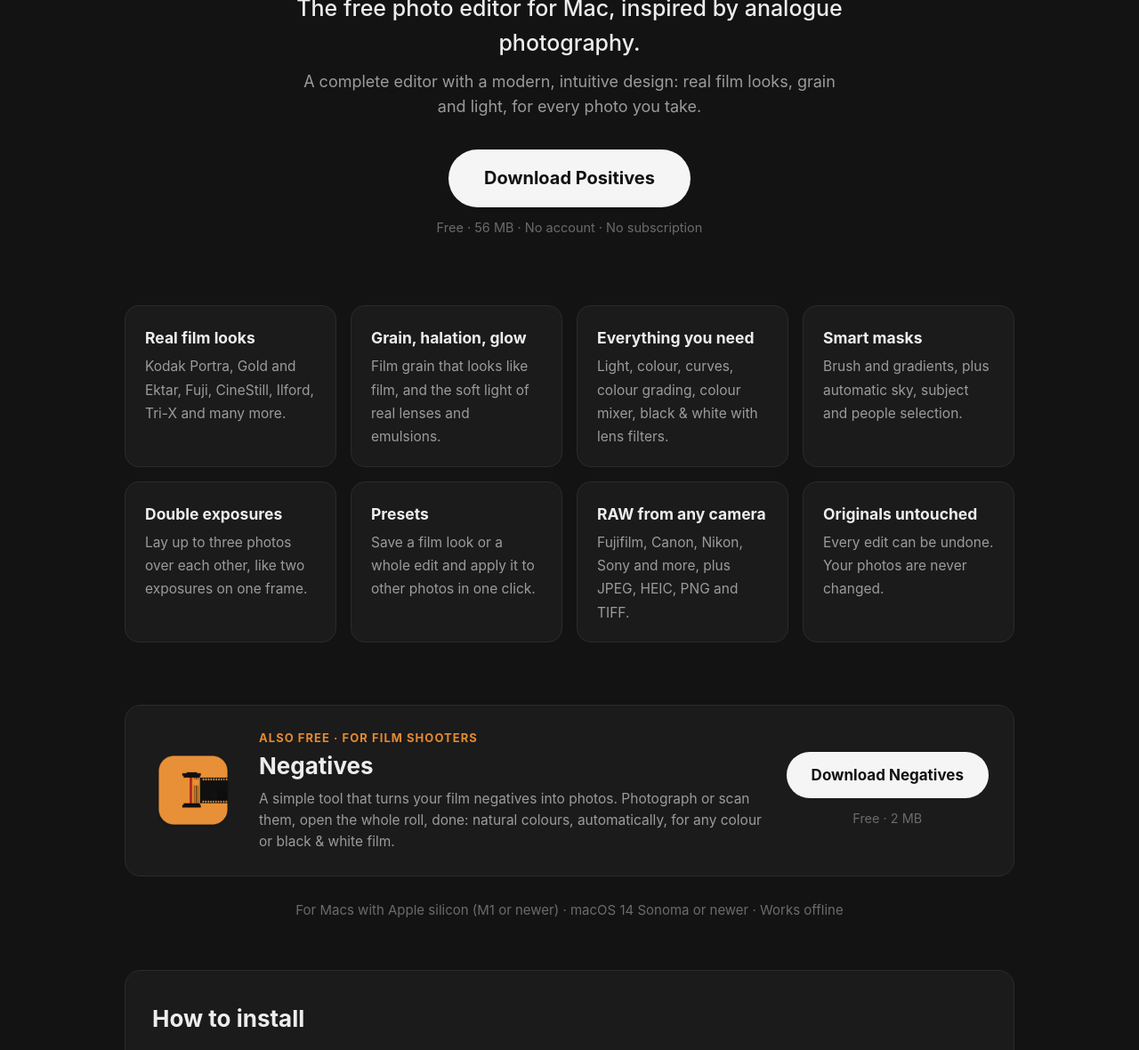
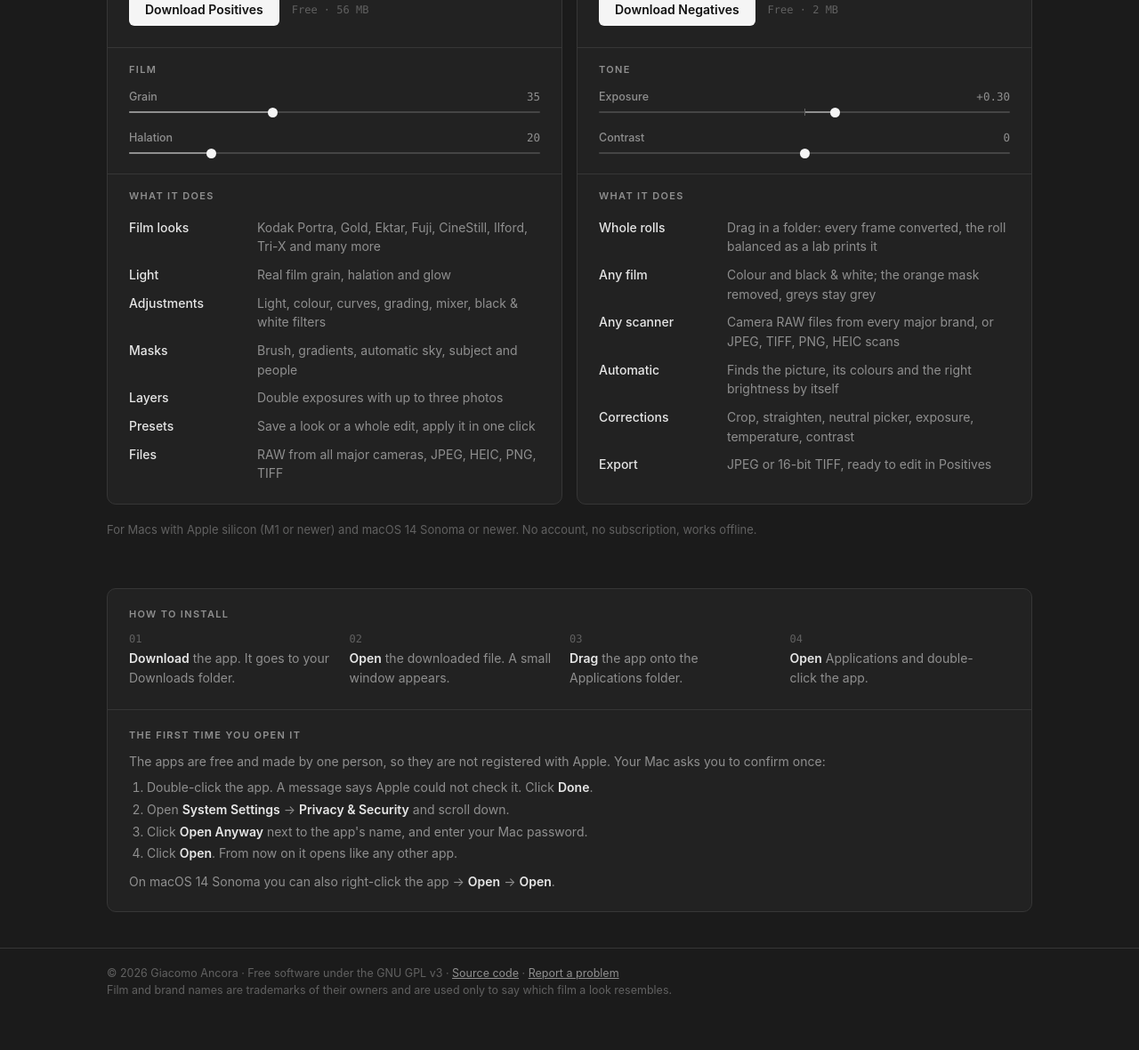
Before and after one commit to giaggito/Negatives-Positives, a plain HTML site: page index.html in a window 1280 px wide. Shown: the part 395-1575 px from the top of the page at 89% size. Drawn offline with Linux system fonts and the light colour scheme.

Commit message:
Redesign in the apps' design language; both apps side by side

```diff
--- a/index.html
+++ b/index.html
@@ -3,121 +3,195 @@
 <head>
 <meta charset="utf-8">
 <meta name="viewport" content="width=device-width, initial-scale=1">
-<title>Positives: the free Mac photo editor inspired by analogue photography</title>
-<meta name="description" content="Positives is a free, complete photo editor for Mac with a modern, intuitive design inspired by analogue photography: real film looks, grain, halation, masks and double exposures. Plus Negatives, a free tool that turns film negatives into photos.">
-<meta property="og:title" content="Positives: free photo editor for Mac, inspired by film">
-<meta property="og:description" content="Real film looks, grain and light. Free, no account, no subscription.">
+<title>Positives &amp; Negatives: free Mac apps for photographers</title>
+<meta name="description" content="Two free Mac apps. Positives is a complete photo editor with a modern, intuitive design inspired by analogue photography. Negatives turns film negatives into photos, automatically.">
+<meta property="og:title" content="Positives &amp; Negatives">
+<meta property="og:description" content="Free Mac apps for photographers: a film-inspired photo editor and a negative converter.">
 <meta property="og:image" content="https://giaggito.github.io/Negatives-Positives/positives.png">
 <link rel="icon" href="favicon.png">
 <style>
+  /* The apps' palette: neutral greys only (R = G = B), so nothing tints how a photograph is seen. */
   :root {
-    --bg: #131313; --panel: #1b1b1b; --line: #2b2b2b; --text: #ededed; --muted: #9b9b9b; --faint: #6b6b6b;
-    --accent: #f5f5f5; --orange: #e58a2e;
+    --canvas: #1b1b1b; --panel: #222222; --hairline: #363636; --track: #454545;
+    --text: #e6e6e6; --secondary: #8f8f8f; --tertiary: #616161; --accent: #f5f5f5;
+    --mono: ui-monospace, "SF Mono", Menlo, monospace;
   }
   * { box-sizing: border-box; }
+  html { background: var(--canvas); }
   body {
-    margin: 0; background: var(--bg); color: var(--text);
-    font: 17px/1.55 -apple-system, BlinkMacSystemFont, "SF Pro Text", "Helvetica Neue", Helvetica, Arial, sans-serif;
+    margin: 0; background: var(--canvas); color: var(--text);
+    font: 15px/1.55 -apple-system, BlinkMacSystemFont, "SF Pro Text", "Helvetica Neue", Helvetica, Arial, sans-serif;
     -webkit-font-smoothing: antialiased;
   }
-  .wrap { max-width: 1040px; margin: 0 auto; padding: 0 20px; }
+  a { color: inherit; }
 
-  .hero { text-align: center; padding: 76px 0 30px; }
-  .hero img { width: 184px; height: 184px; filter: drop-shadow(0 18px 40px rgba(0,0,0,.55)); }
-  .hero h1 { font-size: clamp(46px, 8vw, 78px); line-height: 1; margin: 26px 0 14px; letter-spacing: -0.035em; font-weight: 750; }
-  .hero .tag { font-size: clamp(20px, 2.8vw, 25px); color: var(--text); margin: 0 auto 10px; max-width: 720px; font-weight: 500; }
-  .hero .lead { font-size: 18px; color: var(--muted); max-width: 620px; margin: 0 auto 34px; }
+  .bar { height: 44px; border-bottom: 1px solid var(--hairline); }
+  .bar .in { max-width: 1080px; margin: 0 auto; padding: 0 20px; height: 100%; display: flex; align-items: center; gap: 20px; }
+  .bar .name { font-size: 13px; font-weight: 500; color: var(--secondary); }
+  .bar nav { margin-left: auto; display: flex; gap: 18px; }
+  .bar nav a { font-size: 13px; color: var(--secondary); text-decoration: none; }
+  .bar nav a:hover { color: var(--text); }
+
+  .wrap { max-width: 1080px; margin: 0 auto; padding: 0 20px; }
+  .intro { padding: 64px 0 40px; }
+  .intro h1 { font-size: clamp(28px, 4.2vw, 40px); line-height: 1.15; font-weight: 600; letter-spacing: -0.015em; margin: 0 0 10px; }
+  .intro p { color: var(--secondary); font-size: 17px; margin: 0; max-width: 640px; }
+
+  .apps { display: grid; grid-template-columns: 1fr 1fr; gap: 16px; }
+  .app { background: var(--panel); border: 1px solid var(--hairline); border-radius: 10px; overflow: hidden; display: flex; flex-direction: column; }
+  .head { display: flex; gap: 18px; align-items: center; padding: 24px 24px 22px; }
+  .head img { width: 84px; height: 84px; flex: none; }
+  .head h2 { margin: 0; font-size: 24px; font-weight: 600; letter-spacing: -0.01em; }
+  .head p { margin: 3px 0 0; color: var(--secondary); font-size: 14.5px; line-height: 1.45; }
+
+  .get { display: flex; align-items: center; gap: 14px; padding: 0 24px 24px; }
   .btn {
-    display: inline-block; background: var(--accent); color: #111; text-decoration: none; font-weight: 650;
-    font-size: 20px; padding: 17px 40px; border-radius: 999px; transition: transform .12s ease, background .12s ease;
+    display: inline-flex; align-items: center; height: 36px; padding: 0 18px; border-radius: 6px;
+    background: var(--accent); color: #111; font-size: 14px; font-weight: 600; text-decoration: none;
   }
-  .btn:hover { transform: translateY(-1px); background: #fff; }
-  .btn:focus-visible { outline: 3px solid var(--orange); outline-offset: 3px; }
-  .btn.small { font-size: 17px; padding: 13px 28px; }
-  .meta { color: var(--faint); font-size: 14.5px; margin-top: 12px; }
+  .btn:hover { background: #fff; }
+  .btn:focus-visible { outline: 2px solid var(--secondary); outline-offset: 3px; }
+  .size { font: 12px var(--mono); color: var(--tertiary); }
 
-  .features { display: grid; grid-template-columns: repeat(auto-fit, minmax(230px, 1fr)); gap: 16px; margin: 46px 0 70px; }
-  .feature { background: var(--panel); border: 1px solid var(--line); border-radius: 16px; padding: 22px 22px 20px; }
-  .feature b { display: block; font-size: 17.5px; margin-bottom: 5px; }
-  .feature span { color: var(--muted); font-size: 15.5px; }
+  /* Inspector-style sections: uppercase title, hairline rule, label / value rows. */
+  .section { border-top: 1px solid var(--hairline); padding: 16px 24px 18px; }
+  .section h3 { margin: 0 0 10px; font-size: 11px; font-weight: 600; letter-spacing: .12em; text-transform: uppercase; color: var(--secondary); }
+  .row { display: grid; grid-template-columns: 132px 1fr; gap: 12px; padding: 5px 0; font-size: 14px; }
+  .row .k { color: var(--text); font-weight: 500; }
+  .row .v { color: var(--secondary); }
 
-  .also {
-    display: flex; align-items: center; gap: 26px; background: var(--panel); border: 1px solid var(--line);
-    border-radius: 18px; padding: 26px 28px; margin-bottom: 26px;
+  /* A slider as the apps draw it: label and value above a hairline track. */
+  .slider { padding: 2px 0 4px; }
+  .slider .top { display: flex; justify-content: space-between; font-size: 12.5px; font-weight: 500; color: var(--secondary); margin-bottom: 7px; }
+  .slider .top span:last-child { font-family: var(--mono); font-weight: 400; }
+  .slider .track { position: relative; height: 2px; background: var(--track); border-radius: 1px; }
+  .slider .fill { position: absolute; left: 0; top: 0; bottom: 0; background: var(--secondary); border-radius: 1px; }
+  .slider .centre { position: absolute; left: 50%; top: -3px; width: 1px; height: 8px; background: var(--tertiary); }
+  .slider .knob { position: absolute; top: 50%; width: 11px; height: 11px; margin: -5.5px 0 0 -5.5px; border-radius: 50%; background: var(--accent); }
+  .sliders { display: grid; gap: 12px; }
+
+  .note { color: var(--tertiary); font-size: 13px; margin: 18px 0 56px; }
+
+  .install { background: var(--panel); border: 1px solid var(--hairline); border-radius: 10px; margin-bottom: 40px; }
+  .install .section:first-child { border-top: 0; }
+  .install .section { padding: 20px 24px 22px; }
+  .steps { display: grid; grid-template-columns: repeat(4, 1fr); gap: 0; }
+  .step { padding: 2px 18px 2px 0; }
+  .step .n { font: 12px var(--mono); color: var(--tertiary); display: block; margin-bottom: 4px; }
+  .step p { margin: 0; font-size: 14px; color: var(--secondary); }
+  .step b, .first b { color: var(--text); font-weight: 600; }
+  .first p, .first li { font-size: 14px; color: var(--secondary); }
+  .first ol { margin: 8px 0 10px; padding-left: 20px; }
+  .first li { margin: 3px 0; }
+  .first p { margin: 0; }
+
+  footer { border-top: 1px solid var(--hairline); }
+  footer .in { max-width: 1080px; margin: 0 auto; padding: 18px 20px 40px; color: var(--tertiary); font-size: 12.5px; }
+  footer a { color: var(--secondary); }
+
+  @media (max-width: 820px) {
+    .apps { grid-template-columns: 1fr; }
+    .steps { grid-template-columns: 1fr 1fr; row-gap: 14px; }
+    .intro { padding-top: 44px; }
   }
-  .also img { width: 96px; height: 96px; flex: none; }
-  .also .txt { flex: 1; }
-  .also .kicker { color: var(--orange); font-size: 13px; font-weight: 650; letter-spacing: .08em; text-transform: uppercase; }
-  .also h2 { margin: 2px 0 4px; font-size: 26px; }
-  .also p { margin: 0; color: var(--muted); font-size: 15.5px; }
-  .also .get { text-align: center; flex: none; }
-
-  .facts { text-align: center; color: var(--faint); font-size: 15px; margin: 0 0 56px; }
-  section.install { background: var(--panel); border: 1px solid var(--line); border-radius: 18px; padding: 34px 30px; margin-bottom: 40px; }
-  section.install h2 { margin: 0 0 18px; font-size: 26px; }
-  .steps { display: grid; grid-template-columns: repeat(auto-fit, minmax(210px, 1fr)); gap: 18px; counter-reset: s; }
-  .step { border-top: 2px solid var(--line); padding-top: 14px; }
-  .step::before { counter-increment: s; content: counter(s); display: block; font-size: 30px; font-weight: 700; color: var(--orange); }
-  .step b { color: var(--text); }
-  .step p { margin: 6px 0 0; color: var(--muted); font-size: 15.5px; }
-  .first { margin-top: 28px; padding-top: 22px; border-top: 1px solid var(--line); }
-  .first h3 { margin: 0 0 8px; font-size: 19px; }
-  .first p, .first li { color: var(--muted); font-size: 15.5px; }
-  .first ol { padding-left: 22px; margin: 8px 0; }
-  footer { color: var(--faint); font-size: 14px; text-align: center; padding: 10px 0 60px; }
-  footer a { color: var(--muted); }
-  @media (max-width: 640px) {
-    .hero { padding-top: 52px; } .hero img { width: 150px; height: 150px; }
-    .also { flex-direction: column; text-align: center; padding: 24px 18px; }
-    section.install { padding: 26px 18px; }
+  @media (max-width: 460px) {
+    .row { grid-template-columns: 1fr; gap: 0; padding: 6px 0; }
+    .steps { grid-template-columns: 1fr; }
+    .bar nav a.hide-s { display: none; }
   }
 </style>
 </head>
 <body>
-<div class="wrap">
-  <section class="hero">
-    <img src="positives.png" alt="Positives app icon">
-    <h1>Positives</h1>
-    <p class="tag">The free photo editor for Mac, inspired by analogue photography.</p>
-    <p class="lead">A complete editor with a modern, intuitive design: real film looks, grain and light, for every photo you take.</p>
-    <a class="btn" href="https://github.com/giaggito/Negatives-Positives/releases/latest/download/Positives.dmg">Download Positives</a>
-    <div class="meta">Free · 56 MB · No account · No subscription</div>
+<header class="bar"><div class="in">
+  <span class="name">Positives &amp; Negatives</span>
+  <nav>
+    <a href="#install">How to install</a>
+    <a class="hide-s" href="https://github.com/giaggito/Negatives-Positives">Source code</a>
+    <a href="https://github.com/giaggito/Negatives-Positives/issues">Report a problem</a>
+  </nav>
+</div></header>
+
+<main class="wrap">
+  <section class="intro">
+    <h1>Two free Mac apps for photographers.</h1>
+    <p>Made with the care of a darkroom: quiet, precise tools that stay out of the way of your pictures.</p>
   </section>
 
-  <div class="features">
-    <div class="feature"><b>Real film looks</b><span>Kodak Portra, Gold and Ektar, Fuji, CineStill, Ilford, Tri-X and many more.</span></div>
-    <div class="feature"><b>Grain, halation, glow</b><span>Film grain that looks like film, and the soft light of real lenses and emulsions.</span></div>
-    <div class="feature"><b>Everything you need</b><span>Light, colour, curves, colour grading, colour mixer, black &amp; white with lens filters.</span></div>
-    <div class="feature"><b>Smart masks</b><span>Brush and gradients, plus automatic sky, subject and people selection.</span></div>
-    <div class="feature"><b>Double exposures</b><span>Lay up to three photos over each other, like two exposures on one frame.</span></div>
-    <div class="feature"><b>Presets</b><span>Save a film look or a whole edit and apply it to other photos in one click.</span></div>
-    <div class="feature"><b>RAW from any camera</b><span>Fujifilm, Canon, Nikon, Sony and more, plus JPEG, HEIC, PNG and TIFF.</span></div>
-    <div class="feature"><b>Originals untouched</b><span>Every edit can be undone. Your photos are never changed.</span></div>
+  <div class="apps">
+    <article class="app">
+      <div class="head">
+        <img src="positives.png" alt="Positives icon">
+        <div>
+          <h2>Positives</h2>
+          <p>A complete photo editor with a modern, intuitive design inspired by analogue photography.</p>
         </div>
-
-  <div class="also">
-    <img src="negatives.png" alt="Negatives app icon">
-    <div class="txt">
-      <div class="kicker">Also free · for film shooters</div>
-      <h2>Negatives</h2>
-      <p>A simple tool that turns your film negatives into photos. Photograph or scan them, open the whole roll, done: natural colours, automatically, for any colour or black &amp; white film.</p>
       </div>
       <div class="get">
-      <a class="btn small" href="https://github.com/giaggito/Negatives-Positives/releases/latest/download/Negatives.dmg">Download Negatives</a>
-      <div class="meta">Free · 2 MB</div>
+        <a class="btn" href="https://github.com/giaggito/Negatives-Positives/releases/latest/download/Positives.dmg">Download Positives</a>
+        <span class="size">Free · 56 MB</span>
+      </div>
+      <div class="section">
+        <h3>Film</h3>
+        <div class="sliders">
+          <div class="slider"><div class="top"><span>Grain</span><span>35</span></div><div class="track"><div class="fill" style="width:35%"></div><div class="knob" style="left:35%"></div></div></div>
+          <div class="slider"><div class="top"><span>Halation</span><span>20</span></div><div class="track"><div class="fill" style="width:20%"></div><div class="knob" style="left:20%"></div></div></div>
         </div>
       </div>
-  <p class="facts">For Macs with Apple silicon (M1 or newer) · macOS 14 Sonoma or newer · Works offline</p>
+      <div class="section">
+        <h3>What it does</h3>
+        <div class="row"><span class="k">Film looks</span><span class="v">Kodak Portra, Gold, Ektar, Fuji, CineStill, Ilford, Tri-X and many more</span></div>
+        <div class="row"><span class="k">Light</span><span class="v">Real film grain, halation and glow</span></div>
+        <div class="row"><span class="k">Adjustments</span><span class="v">Light, colour, curves, grading, mixer, black &amp; white filters</span></div>
+        <div class="row"><span class="k">Masks</span><span class="v">Brush, gradients, automatic sky, subject and people</span></div>
+        <div class="row"><span class="k">Layers</span><span class="v">Double exposures with up to three photos</span></div>
+        <div class="row"><span class="k">Presets</span><span class="v">Save a look or a whole edit, apply it in one click</span></div>
+        <div class="row"><span class="k">Files</span><span class="v">RAW from all major cameras, JPEG, HEIC, PNG, TIFF</span></div>
+      </div>
+    </article>
+
+    <article class="app">
+      <div class="head">
+        <img src="negatives.png" alt="Negatives icon">
+        <div>
+          <h2>Negatives</h2>
+          <p>Turns your film negatives into photos. Photograph or scan them, open the roll, done.</p>
+        </div>
+      </div>
+      <div class="get">
+        <a class="btn" href="https://github.com/giaggito/Negatives-Positives/releases/latest/download/Negatives.dmg">Download Negatives</a>
+        <span class="size">Free · 2 MB</span>
+      </div>
+      <div class="section">
+        <h3>Tone</h3>
+        <div class="sliders">
+          <div class="slider"><div class="top"><span>Exposure</span><span>+0.30</span></div><div class="track"><div class="fill" style="left:50%;width:7.5%"></div><div class="centre"></div><div class="knob" style="left:57.5%"></div></div></div>
+          <div class="slider"><div class="top"><span>Contrast</span><span>0</span></div><div class="track"><div class="centre"></div><div class="knob" style="left:50%"></div></div></div>
+        </div>
+      </div>
+      <div class="section">
+        <h3>What it does</h3>
+        <div class="row"><span class="k">Whole rolls</span><span class="v">Drag in a folder: every frame converted, the roll balanced as a lab prints it</span></div>
+        <div class="row"><span class="k">Any film</span><span class="v">Colour and black &amp; white; the orange mask removed, greys stay grey</span></div>
+        <div class="row"><span class="k">Any scanner</span><span class="v">Camera RAW files from every major brand, or JPEG, TIFF, PNG, HEIC scans</span></div>
+        <div class="row"><span class="k">Automatic</span><span class="v">Finds the picture, its colours and the right brightness by itself</span></div>
+        <div class="row"><span class="k">Corrections</span><span class="v">Crop, straighten, neutral picker, exposure, temperature, contrast</span></div>
+        <div class="row"><span class="k">Export</span><span class="v">JPEG or 16-bit TIFF, ready to edit in Positives</span></div>
+      </div>
+    </article>
+  </div>
+  <p class="note">For Macs with Apple silicon (M1 or newer) and macOS 14 Sonoma or newer. No account, no subscription, works offline.</p>
 
   <section class="install" id="install">
-    <h2>How to install</h2>
+    <div class="section">
+      <h3>How to install</h3>
       <div class="steps">
-      <div class="step"><p><b>Download</b> the app with the button above. It goes to your Downloads folder.</p></div>
-      <div class="step"><p><b>Open</b> the downloaded file. A small window appears.</p></div>
-      <div class="step"><p><b>Drag</b> the app onto the Applications folder in that window.</p></div>
-      <div class="step"><p><b>Open</b> Applications in the Finder and double-click the app.</p></div>
+        <div class="step"><span class="n">01</span><p><b>Download</b> the app. It goes to your Downloads folder.</p></div>
+        <div class="step"><span class="n">02</span><p><b>Open</b> the downloaded file. A small window appears.</p></div>
+        <div class="step"><span class="n">03</span><p><b>Drag</b> the app onto the Applications folder.</p></div>
+        <div class="step"><span class="n">04</span><p><b>Open</b> Applications and double-click the app.</p></div>
       </div>
-    <div class="first">
+    </div>
+    <div class="section first">
       <h3>The first time you open it</h3>
       <p>The apps are free and made by one person, so they are not registered with Apple. Your Mac asks you to confirm once:</p>
       <ol>
@@ -129,13 +203,13 @@
       <p>On macOS 14 Sonoma you can also right-click the app → <b>Open</b> → <b>Open</b>.</p>
     </div>
   </section>
+</main>
 
-  <footer>
+<footer><div class="in">
   © 2026 Giacomo Ancora · Free software under the GNU GPL v3 ·
   <a href="https://github.com/giaggito/Negatives-Positives">Source code</a> ·
   <a href="https://github.com/giaggito/Negatives-Positives/issues">Report a problem</a><br>
   Film and brand names are trademarks of their owners and are used only to say which film a look resembles.
-  </footer>
-</div>
+</div></footer>
 </body>
 </html>
```
Lines whose indentation alone changed are shown as unchanged.
